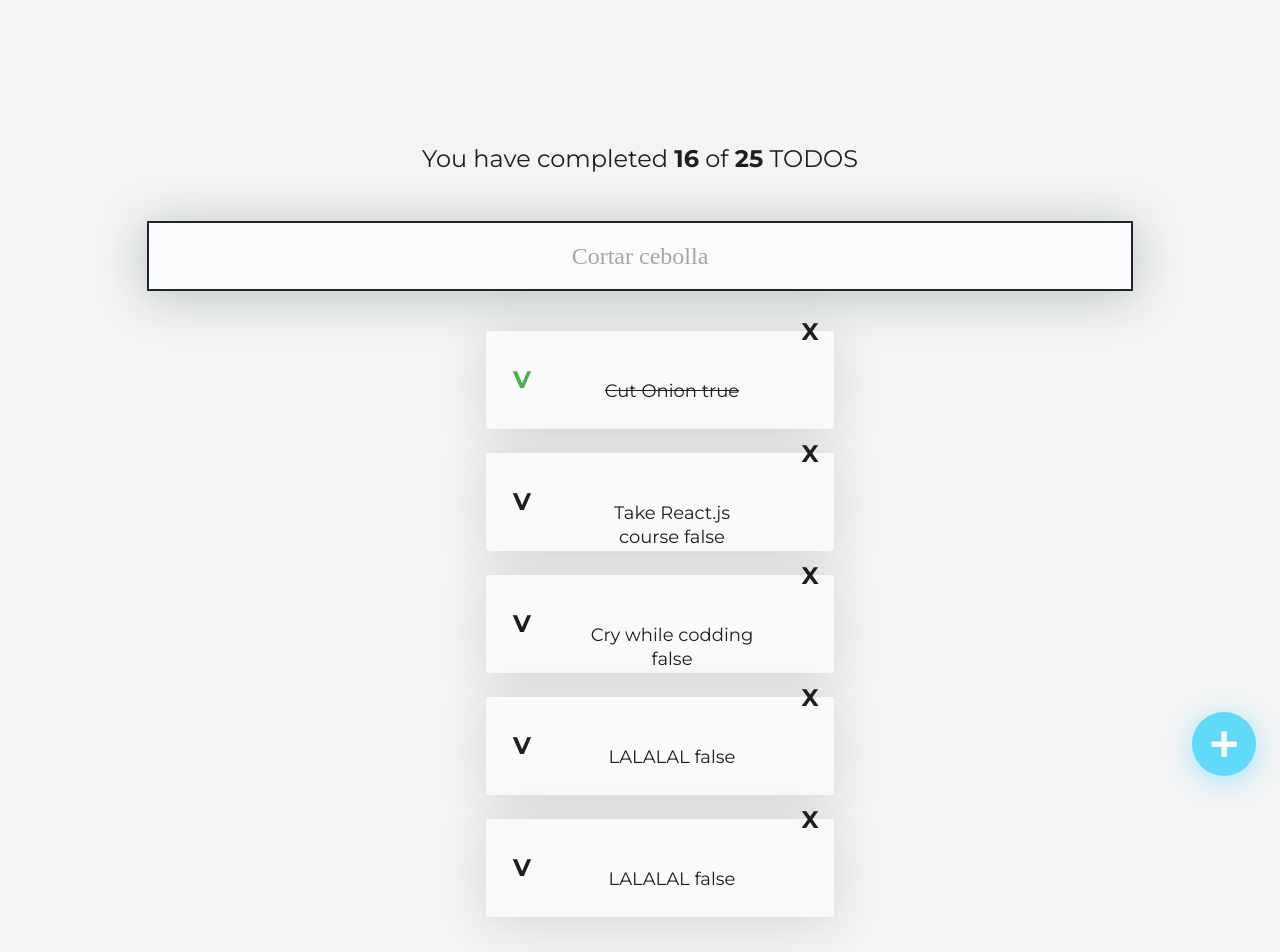
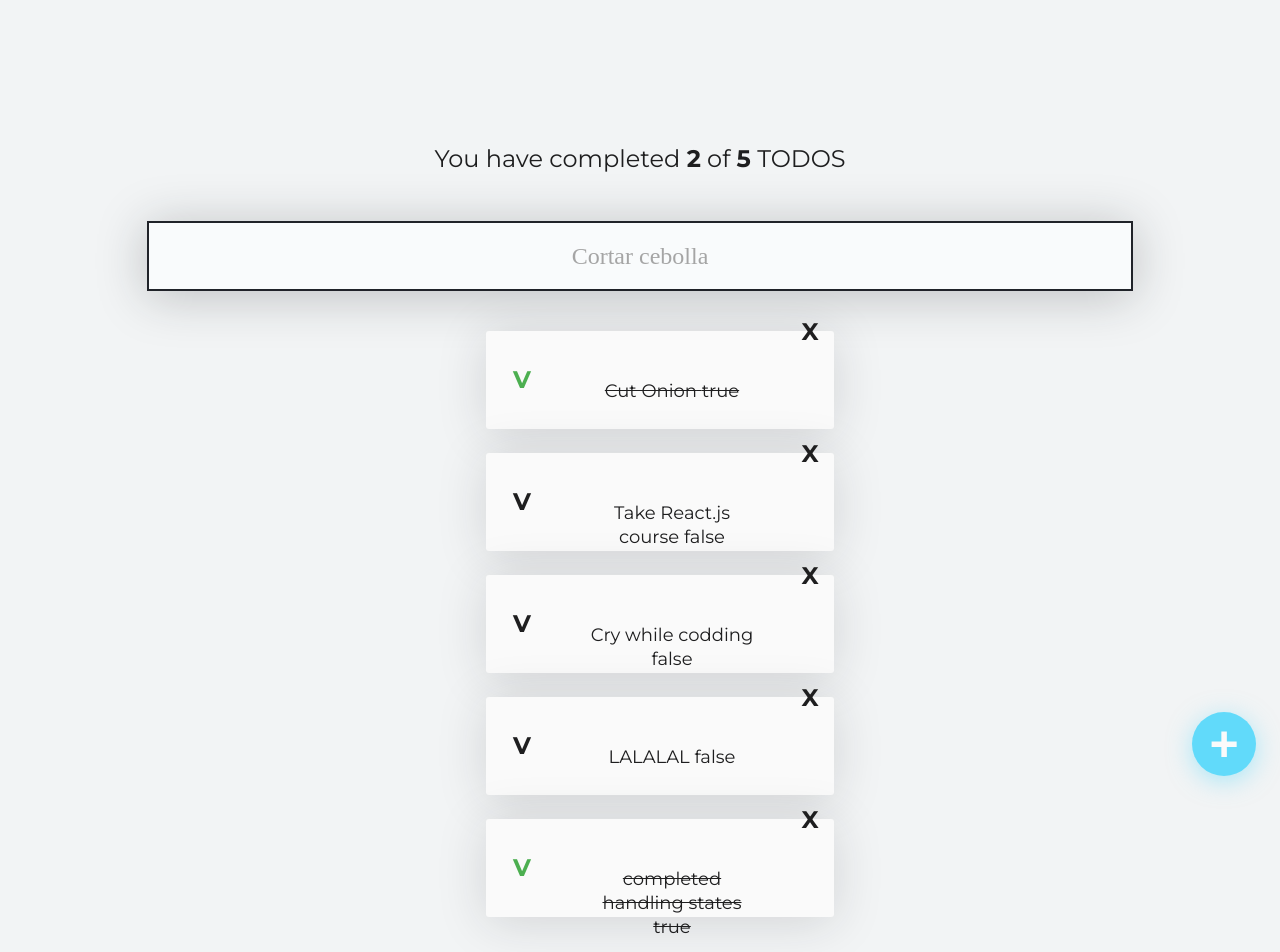
Before and after one commit to Ricardo-Tzuc/react.js-course, a Next.js app in the folder todo-machine-app/: page / in a window 1280 px wide. Shown: the top 952 px of the page. Built offline with nearby package versions, Linux system fonts and the light colour scheme.

Commit message:
adding the states to generate interactivity: TodoSearch and TodoCounter.

```diff
--- a/todo-machine-app/src/app/TodoSearch.js
+++ b/todo-machine-app/src/app/TodoSearch.js
@@ -1,15 +1,8 @@
-'use client';
+// 'use client';
 import './TodoSearch.css'
-import {useState} from 'react';
-
-function  TodoSearch(){
-
-    // useState is a function, state can be updated and consumed.
-    // useState receive a default initial state to give to the first render
-    const [searchValue, setSearchValue] = useState('');
-    // setSearchValue is an special function to update the state.
-
-    console.log("user wrote: "+ searchValue);
+// state changed to the main component to handle better the communication
+// between parent-child components.
+function  TodoSearch({searchValue, setSearchValue}){
 
     return (
         <input
--- a/todo-machine-app/src/app/page.js
+++ b/todo-machine-app/src/app/page.js
@@ -1,3 +1,6 @@
+"use client"; //imported in order to interact with the states as a parent component.
+
+import { useState } from 'react';
 import { TodoCounter } from './TodoCounter'
 import { TodoSearch } from './TodoSearch'
 import { TodoList } from './TodoList';
@@ -11,21 +14,34 @@
   {text:'Take React.js course', completed:false},
   {text:'Cry while codding', completed:false},
   {text:'LALALAL', completed:false},
-  {text:'LALALAL', completed:false},
+  {text:'completed handling states', completed:true},
 ]
-
-
 
 //  Components are Capitalized
 export default function Home() {
+    // state to handle todos changes:
+    const [todos, setTodos] = useState(defaultTodos);
+
+    // this state (comes from TodoSearch) was moved to be created in the parent component:
+    const [searchValue, setSearchValue] = useState('');
+    // setSearchValue is an special function to update the state.
+
+    /* this console.log is the prove that the communication
+    between parent-child components. */
+    console.log("user wrote: "+ searchValue);
+
+
+    // derived states: variables/properties/calculations/ that comes from states.
+    const completedTodos = todos.filter(todo => !!todo.completed).length; //counts the completed ones.
+    const totalTodos = todos.length; // tells the total current tasks.
   return (
     <>
       <main className={styles.main}>
-      {/* Technique to Create fist the components structure,
-      later create the components functions.*/}
-      <TodoCounter completed={16} total={25} />
+        {/* Now, TodoCounter receives the real values from the derived states */}
+        <TodoCounter completed={completedTodos} total={totalTodos} />
 
-      <TodoSearch />
+        {/*Now, TodoSearch receives the state changes by props */}
+        <TodoSearch searchValue={searchValue} setSearchValue={setSearchValue} />
 
         <TodoList>
           {/* Logic in JS to iterate in each element in the object
```
Lines whose indentation alone changed are shown as unchanged.
